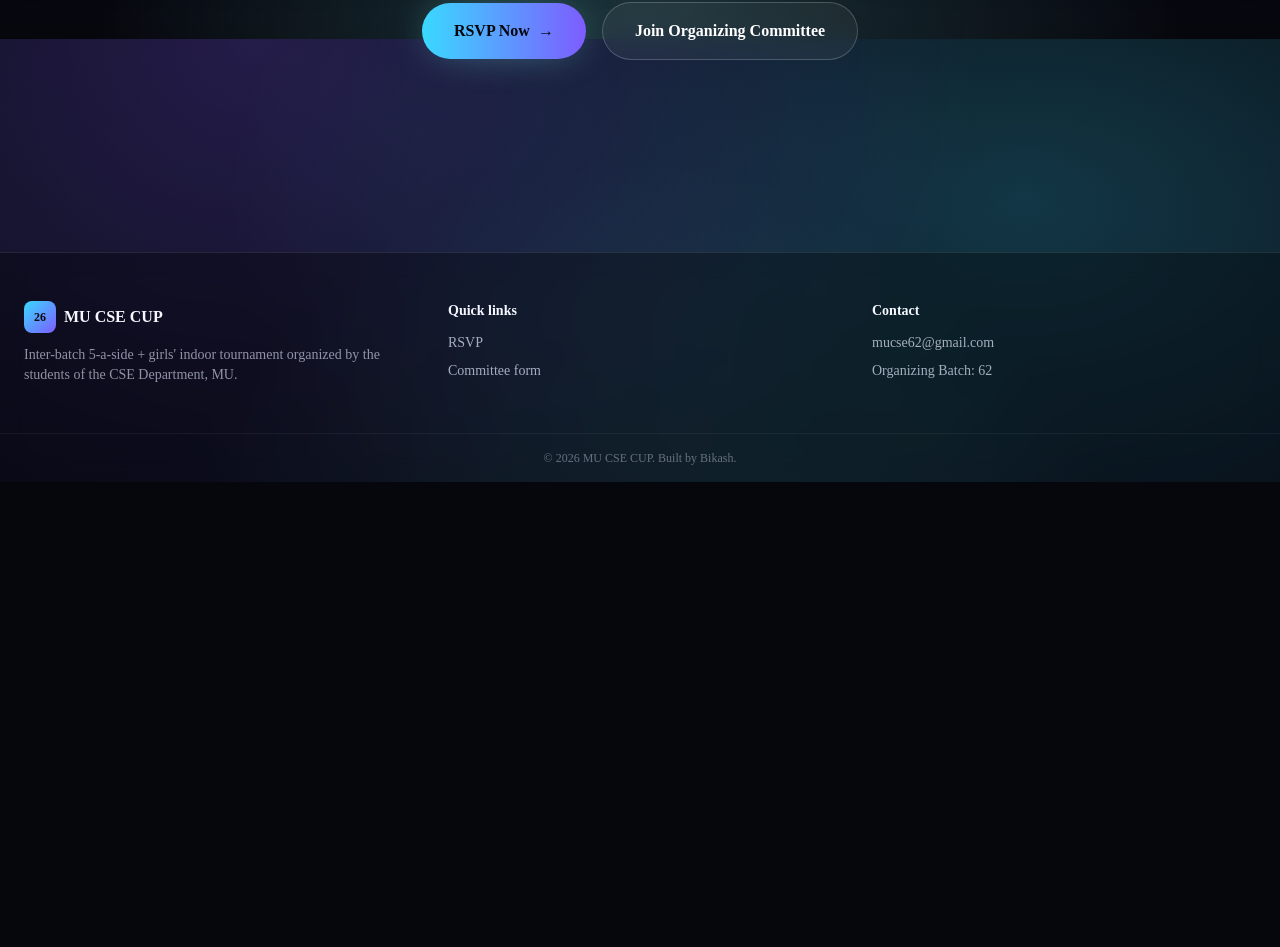
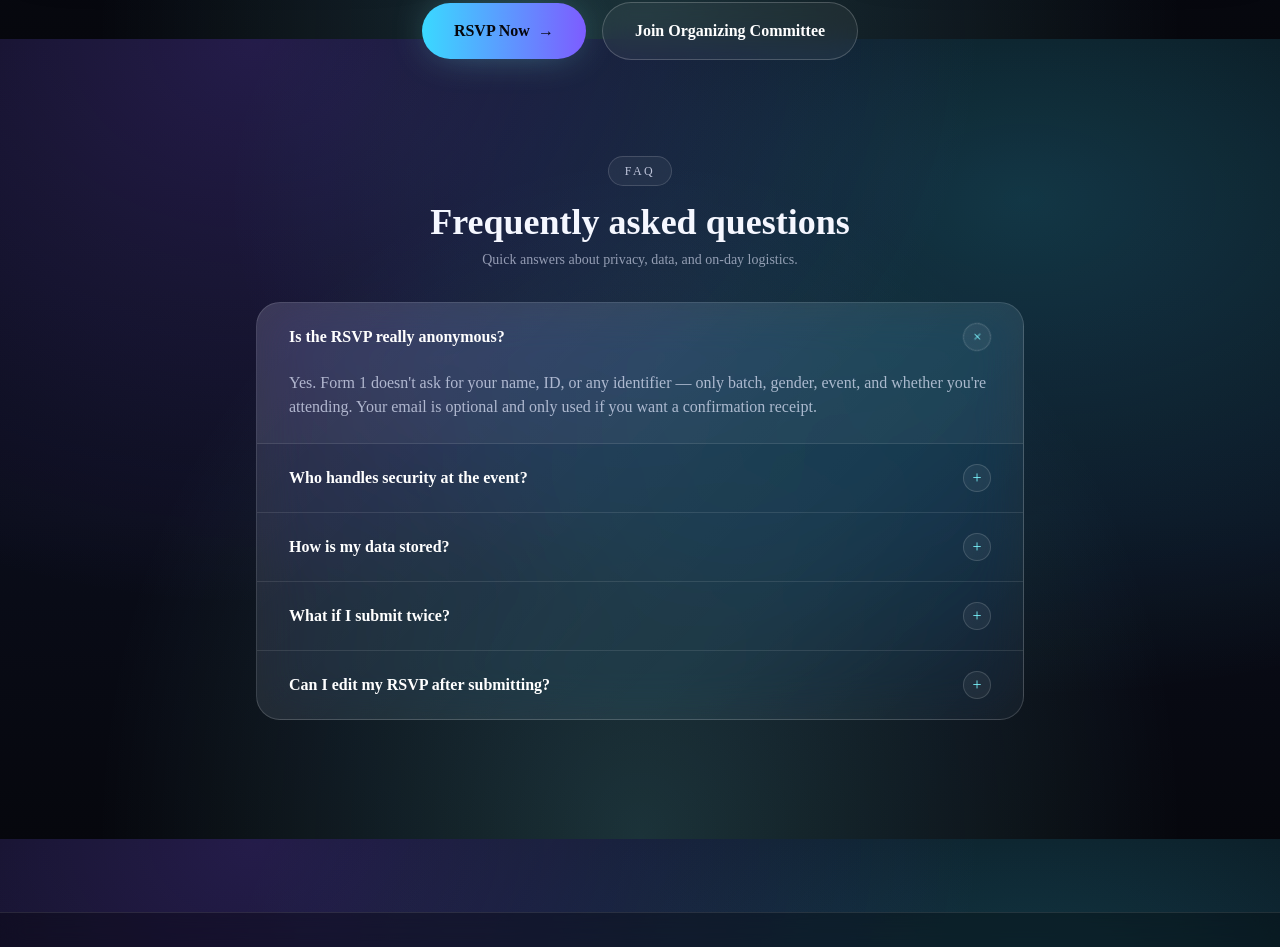
Before and after one commit to bikash-20/MU-CS-CUP-FORM-SUBMISSION, a Next.js app: page / in a window 1280 px wide. Shown: the part 1561-2508 px from the top of the page. Before the commit the page ends 2043 px from the top, so only its background shows below. Built offline with nearby package versions, Linux system fonts and the light colour scheme; no server answers.

Commit message:
feat(home): add FAQ section with security note

```diff
--- a/app/page.tsx
+++ b/app/page.tsx
@@ -1,6 +1,7 @@
 import { Hero } from '@/components/Hero';
 import { Counter } from '@/components/Counter';
 import { EventInfo } from '@/components/EventInfo';
+import { Faq } from '@/components/Faq';
 import Link from 'next/link';
 
 export default function HomePage() {
@@ -27,6 +28,8 @@ export default function HomePage() {
             Join Organizing Committee
           </Link>
         </div>
+
+        <Faq />
       </section>
     </>
   );
--- /dev/null
+++ b/components/Faq.tsx
@@ -0,0 +1,145 @@
+'use client';
+
+import { motion, AnimatePresence } from 'framer-motion';
+import { useState } from 'react';
+
+type FaqItem = {
+  q: string;
+  a: React.ReactNode;
+};
+
+const ITEMS: FaqItem[] = [
+  {
+    q: 'Is the RSVP really anonymous?',
+    a: (
+      <>
+        Yes. Form 1 doesn&apos;t ask for your name, ID, or any identifier — only
+        batch, gender, event, and whether you&apos;re attending. Your email is
+        optional and only used if you want a confirmation receipt.
+      </>
+    )
+  },
+  {
+    q: 'Who handles security at the event?',
+    a: (
+      <>
+        All security matters are reserved and handled by the organizing committee.
+        On-site arrangements, crowd control, medical standby, and player welfare
+        are managed end-to-end by the Batch 62 organizing committee. Players
+        and spectators don&apos;t need to worry about a thing — just show up
+        and play.
+      </>
+    )
+  },
+  {
+    q: 'How is my data stored?',
+    a: (
+      <>
+        Form submissions are emailed to the organizer via FormSubmit.co and
+        mirrored to a private Google Sheet for live attendance counts. No
+        third-party trackers, no analytics, no public database.
+      </>
+    )
+  },
+  {
+    q: 'What if I submit twice?',
+    a: (
+      <>
+        The RSVP form remembers your browser via localStorage and blocks a
+        second submission. If you need to correct your response, clear the
+        site&apos;s data or use the &ldquo;I want to submit anyway&rdquo; link
+        on the form page.
+      </>
+    )
+  },
+  {
+    q: 'Can I edit my RSVP after submitting?',
+    a: (
+      <>
+        Not directly from the site — to keep the form zero-backend and fully
+        anonymous, there&apos;s no lookup step. If something needs to change,
+        email the organizing committee and they&apos;ll update the Sheet for
+        you.
+      </>
+    )
+  }
+];
+
+export function Faq() {
+  const [open, setOpen] = useState<number | null>(0);
+
+  return (
+    <section
+      id="faq"
+      className="relative mt-24 scroll-mt-28"
+      aria-labelledby="faq-heading"
+    >
+      <div className="mb-8 text-center">
+        <span className="inline-flex items-center gap-2 rounded-full border border-white/15 bg-white/5 px-4 py-1.5 text-xs uppercase tracking-[0.2em] text-ink-100/80 backdrop-blur-md">
+          FAQ
+        </span>
+        <h2
+          id="faq-heading"
+          className="mt-4 text-3xl font-black sm:text-4xl"
+        >
+          Frequently asked questions
+        </h2>
+        <p className="mt-2 text-sm text-ink-100/60">
+          Quick answers about privacy, data, and on-day logistics.
+        </p>
+      </div>
+
+      <div className="glass-strong mx-auto max-w-3xl overflow-hidden rounded-3xl">
+        {ITEMS.map((item, i) => {
+          const isOpen = open === i;
+          return (
+            <div
+              key={i}
+              className={
+                'border-b border-white/10 last:border-b-0 ' +
+                (isOpen ? 'bg-white/[0.04]' : '')
+              }
+            >
+              <button
+                type="button"
+                onClick={() => setOpen(isOpen ? null : i)}
+                aria-expanded={isOpen}
+                aria-controls={`faq-panel-${i}`}
+                className="flex w-full items-center justify-between gap-4 px-6 py-5 text-left transition hover:bg-white/5 sm:px-8"
+              >
+                <span className="text-sm font-semibold text-white sm:text-base">
+                  {item.q}
+                </span>
+                <motion.span
+                  animate={{ rotate: isOpen ? 45 : 0 }}
+                  transition={{ duration: 0.2 }}
+                  className="grid h-7 w-7 shrink-0 place-items-center rounded-full border border-white/15 bg-white/5 text-accent-400"
+                  aria-hidden
+                >
+                  +
+                </motion.span>
+              </button>
+              <AnimatePresence initial={false}>
+                {isOpen && (
+                  <motion.div
+                    id={`faq-panel-${i}`}
+                    key="content"
+                    initial={{ height: 0, opacity: 0 }}
+                    animate={{ height: 'auto', opacity: 1 }}
+                    exit={{ height: 0, opacity: 0 }}
+                    transition={{ duration: 0.25, ease: 'easeOut' }}
+                    className="overflow-hidden"
+                  >
+                    <div className="px-6 pb-6 text-sm leading-relaxed text-ink-100/70 sm:px-8 sm:text-base">
+                      {item.a}
+                    </div>
+                  </motion.div>
+                )}
+              </AnimatePresence>
+            </div>
+          );
+        })}
+      </div>
+    </section>
+  );
+}
```
